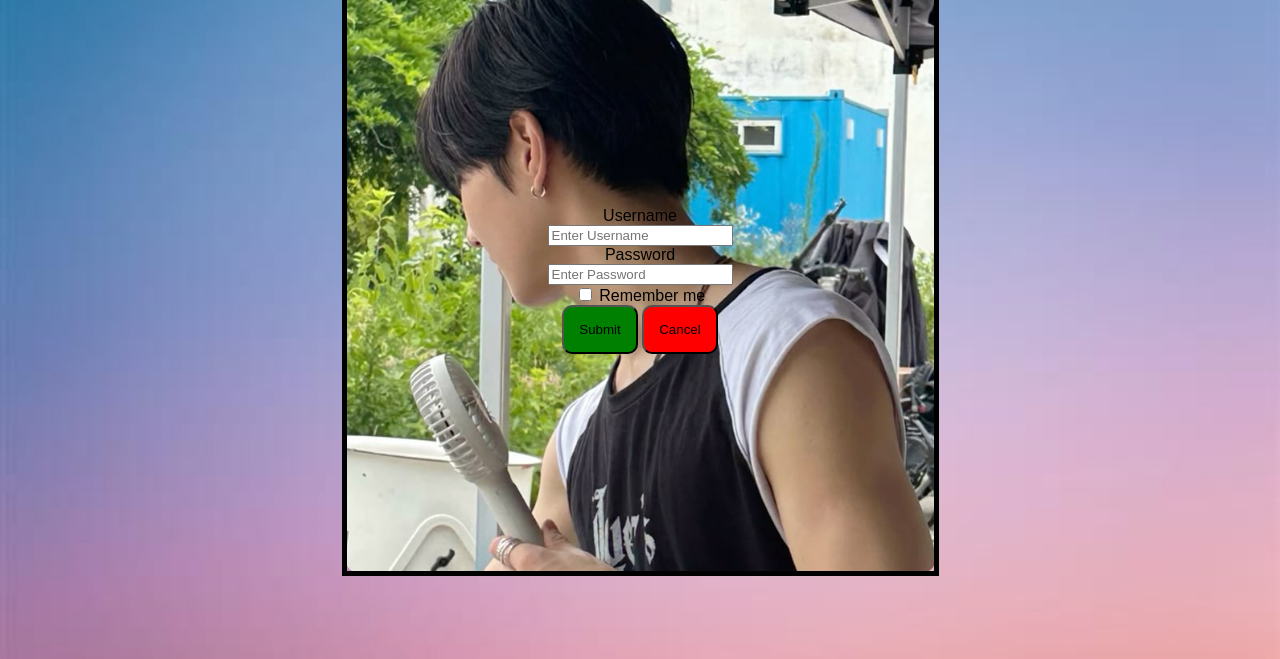
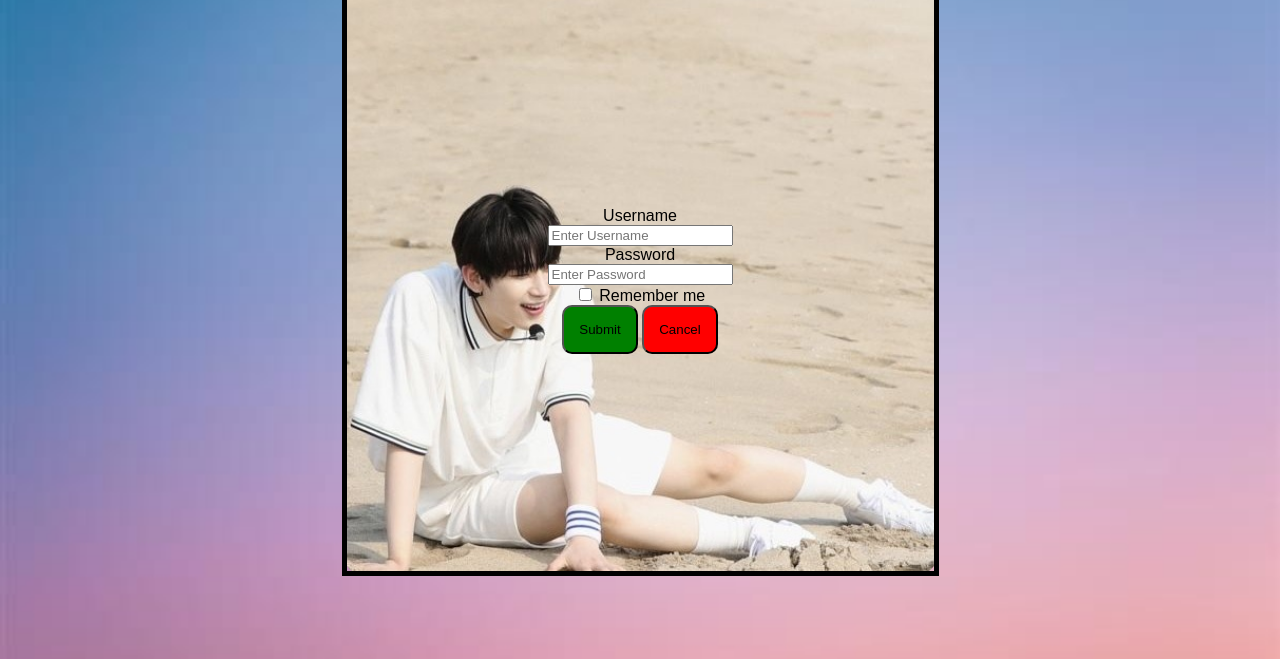
Before and after one commit to Jhunxeiah/Neyaa, a plain HTML site: page index.html in a window 1280 px wide. Shown: the part 141-800 px from the top of the page. Drawn offline with Linux system fonts and the light colour scheme.

Commit message:
Update index.html

```diff
--- a/index.html
+++ b/index.html
@@ -55,7 +55,7 @@
             width: 400px;
             height: 200px;
             border-collapse: collapse;
-            background-image:url(jungwon2.jpg);
+            background-image:url(sunoo.jpg);
             background-size: cover;
         }
         /*Cancel button*/
```
